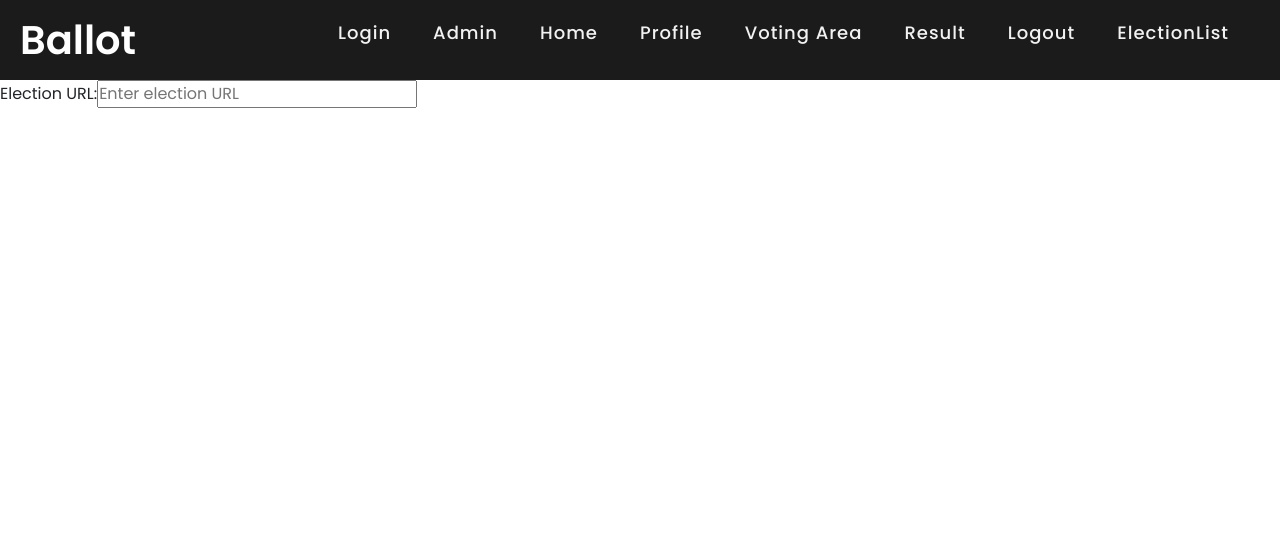
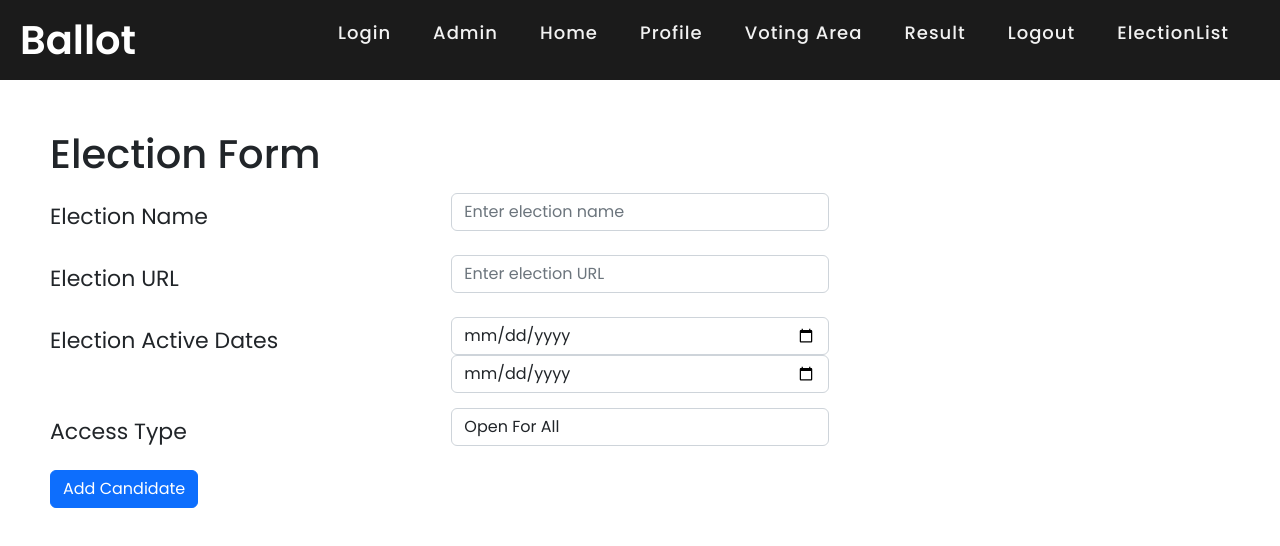
Before and after one commit to vaibhavchandrana/Ballot-2.0, a React (Create React App) app in the folder frontend/: page /election_list/new_election in a window 1280 px wide. Shown: the top 546 px of the page. Built offline with nearby package versions, Linux system fonts and the light colour scheme.

Commit message:
adding admin

```diff
--- /dev/null
+++ b/frontend/src/components/admin/ElectionItem.js
@@ -0,0 +1,22 @@
+import Button from 'react-bootstrap/Button';
+import Card from 'react-bootstrap/Card';
+
+function ElectionItem() {
+    return (
+        <Card>
+            <Card.Body className='election-list-item-card row'>
+                <div className='col-8'>
+                    <Card.Title>Special title treatment</Card.Title>
+                    <Card.Text style={{ color: "black" }}>
+                        With supporting text below as a natural lead-in to additional content.
+                    </Card.Text>
+                </div>
+                <div className='col'>       <Button variant="primary">Go somewhere</Button>
+                </div>
+
+            </Card.Body>
+        </Card>
+    );
+}
+
+export default ElectionItem;
--- a/frontend/src/components/admin/ElectionList.js
+++ b/frontend/src/components/admin/ElectionList.js
@@ -2,37 +2,30 @@ import React from "react";
 import Button from "react-bootstrap/Button";
 import Card from "react-bootstrap/Card";
 import Nav from "react-bootstrap/Nav";
-import ElectionComponent from "./ElectionComponent";
+import ElectionItem from "./ElectionItem";
 import { Link } from "react-router-dom";
 const ElectionList = () => {
   return (
-    <div>
-      <Link to="new_election">
-        <Button>Add new</Button>
-      </Link>
-      <Card>
+    <div >
+
+      <Card className="election-list-main-div">
         <Card.Header>
           <Nav variant="pills" defaultActiveKey="#first">
             <Nav.Item>
               <Nav.Link href="#first">Active</Nav.Link>
             </Nav.Item>
             <Nav.Item>
-              <Nav.Link href="#link">Link</Nav.Link>
+              <Nav.Link href="#link">Closed</Nav.Link>
             </Nav.Item>
-            <Nav.Item>
-              <Nav.Link href="#disabled" disabled>
-                Disabled
-              </Nav.Link>
+            <Nav.Item className="add-new-election-item">
+              <Link to="new_election">
+                <Button>Add new</Button>
+              </Link>
             </Nav.Item>
           </Nav>
         </Card.Header>
         <Card.Body>
-          <Card.Title>Special title treatment</Card.Title>
-          <Card.Text>
-            With supporting text below as a natural lead-in to additional
-            content.
-          </Card.Text>
-          <ElectionComponent />
+          <ElectionItem />
         </Card.Body>
       </Card>
     </div>
--- a/frontend/src/components/admin/NewElection.js
+++ b/frontend/src/components/admin/NewElection.js
@@ -1,39 +1,134 @@
-import React, { useState } from "react";
+import React, { useState } from 'react';
+import { Form, Button, Modal, Container, Row, Col } from 'react-bootstrap';
+import '../../css/admin.css'
+const ElectionForm = () => {
+  const [showModal, setShowModal] = useState(false);
+  const [candidates, setCandidates] = useState([]);
+  const [candidateName, setCandidateName] = useState('');
+  const [candidatePhoto, setCandidatePhoto] = useState(null);
+  const [candidateSubInfo, setCandidateSubInfo] = useState('');
 
-const NewElection = () => {
-  const [url, setUrl] = useState("");
-  const [formattedUrl, setFormattedUrl] = useState("");
-  const [showButton, setShowButton] = useState(false);
-
-  const handleChange = (e) => {
-    const inputUrl = e.target.value;
-    const formattedInputUrl = inputUrl.replace(/\s+/g, "-");
-    setUrl(inputUrl);
-    setFormattedUrl(formattedInputUrl);
-    setShowButton(formattedInputUrl.length > 0);
-  };
-
-  const handleAddCandidate = () => {
-    // Handle adding the candidate to the election
-    console.log("Candidate added!");
+  const handleCandidateSubmit = (e) => {
+    e.preventDefault();
+    const newCandidate = {
+      name: candidateName,
+      photo: candidatePhoto,
+      subInfo: candidateSubInfo,
+    };
+    setCandidates([...candidates, newCandidate]);
+    setCandidateName('');
+    setCandidatePhoto(null);
+    setCandidateSubInfo('');
+    setShowModal(false);
   };
 
   return (
-    <div style={{ height: "100%" }}>
-      <label htmlFor="electionUrl">Election URL:</label>
-      <input
-        type="text"
-        id="electionUrl"
-        value={url}
-        onChange={handleChange}
-        placeholder="Enter election URL"
-      />
-      {formattedUrl && <p>Formatted URL: {formattedUrl}</p>}
-      {showButton && (
-        <button onClick={handleAddCandidate}>Add Candidate</button>
-      )}
+    <div className="bg-transparent election-form-div">
+      <h1>Election Form</h1>
+      <Form>
+        <Form.Group as={Row} controlId="electionName" className='election-form-group'>
+          <Form.Label column sm={12} md={4}>
+            Election Name
+          </Form.Label>
+          <Col sm={12} md={4}>
+            <Form.Control type="text" placeholder="Enter election name" />
+          </Col>
+        </Form.Group>
+
+        <Form.Group as={Row} controlId="electionUrl" className='election-form-group'>
+          <Form.Label column sm={12} md={4}>
+            Election URL
+          </Form.Label>
+          <Col sm={12} md={4}>
+            <Form.Control type="text" placeholder="Enter election URL" />
+          </Col>
+        </Form.Group>
+
+        <Form.Group as={Row} controlId="dateRange" className='election-form-group'>
+          <Form.Label column sm={12} md={4}>
+            Election Active Dates
+          </Form.Label>
+          <Col sm={12} md={4}>
+            <Row>
+              <Col>
+                <Form.Control type="date" placeholder="From Date" />
+              </Col>
+              <Col>
+                <Form.Control type="date" placeholder="To Date" />
+              </Col>
+            </Row>
+          </Col>
+        </Form.Group>
+
+        <Form.Group as={Row} controlId="accessType" className='election-form-group'>
+          <Form.Label column sm={12} md={4}>
+            Access Type
+          </Form.Label>
+          <Col sm={12} md={4}>
+            <Form.Control as="select">
+              <option value={1}>Open For All</option>
+              <option value={0}>Only By URL</option>
+            </Form.Control>
+          </Col>
+        </Form.Group>
+
+        <Button variant="primary" onClick={() => setShowModal(true)}>
+          Add Candidate
+        </Button>
+
+        {candidates.map((candidate, index) => (
+          <div key={index}>
+            <h3>{candidate.name}</h3>
+            <img src={candidate.photo} alt={candidate.name} />
+            <p>{candidate.subInfo}</p>
+          </div>
+        ))}
+      </Form>
+
+      <Modal show={showModal} onHide={() => setShowModal(false)}>
+        <Modal.Header closeButton>
+          <Modal.Title>Add Candidate</Modal.Title>
+        </Modal.Header>
+        <Modal.Body>
+          <Form onSubmit={handleCandidateSubmit}>
+            <Form.Group controlId="candidateName">
+              <Form.Label>Candidate Name</Form.Label>
+              <Form.Control
+                type="text"
+                placeholder="Enter candidate name"
+                value={candidateName}
+                onChange={(e) => setCandidateName(e.target.value)}
+              />
+            </Form.Group>
+
+            <Form.Group controlId="candidatePhoto">
+              <Form.Label>Candidate Photo</Form.Label>
+              <Form.Control
+                type="file"
+                accept="image/*"
+                onChange={(e) => setCandidatePhoto(e.target.files[0])}
+              />
+            </Form.Group>
+
+            <Form.Group controlId="candidateSubInfo">
+              <Form.Label>Subinformation</Form.Label>
+              <Form.Control
+                as="textarea"
+                rows={3}
+                placeholder="Enter subinformation"
+                value={candidateSubInfo}
+                onChange={(e) => setCandidateSubInfo(e.target.value)}
+              />
+            </Form.Group>
+            <br/>
+            <Button variant="primary" type="submit">
+              Add
+            </Button>
+          </Form>
+        </Modal.Body>
+      </Modal>
     </div>
   );
 };
 
-export default NewElection;
+export default ElectionForm;
--- /dev/null
+++ b/frontend/src/css/admin.css
@@ -0,0 +1,19 @@
+.election-form-div{
+    padding: 50px;
+}
+.election-form-group{
+    margin-top: 15px;
+    margin-bottom: 15px;
+    font-size:22px;
+}
+.add-new-election-item{
+    margin-left:auto;
+}
+.election-list-item-card{
+    color: black;
+}
+.election-list-main-div{
+    margin-top: 20px;
+    margin-left:30px;
+    margin-right:30px;
+}
```
